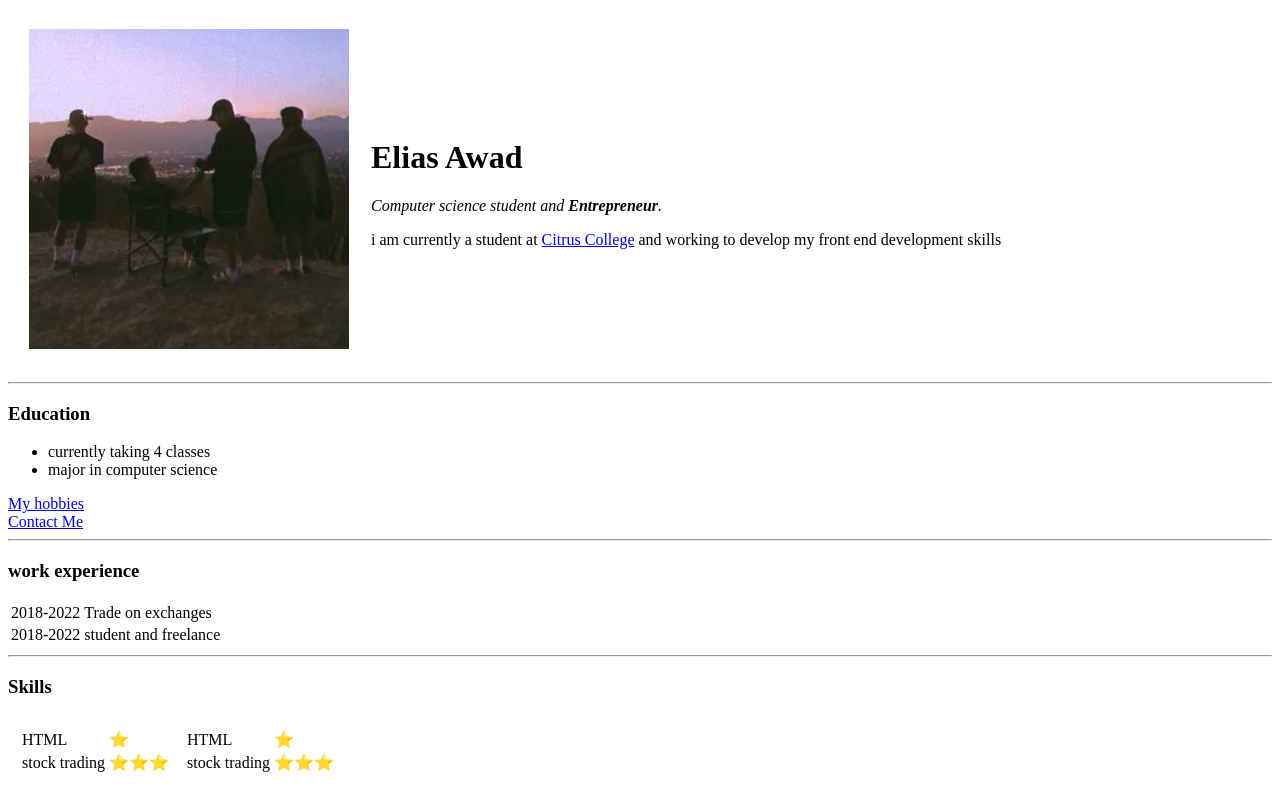
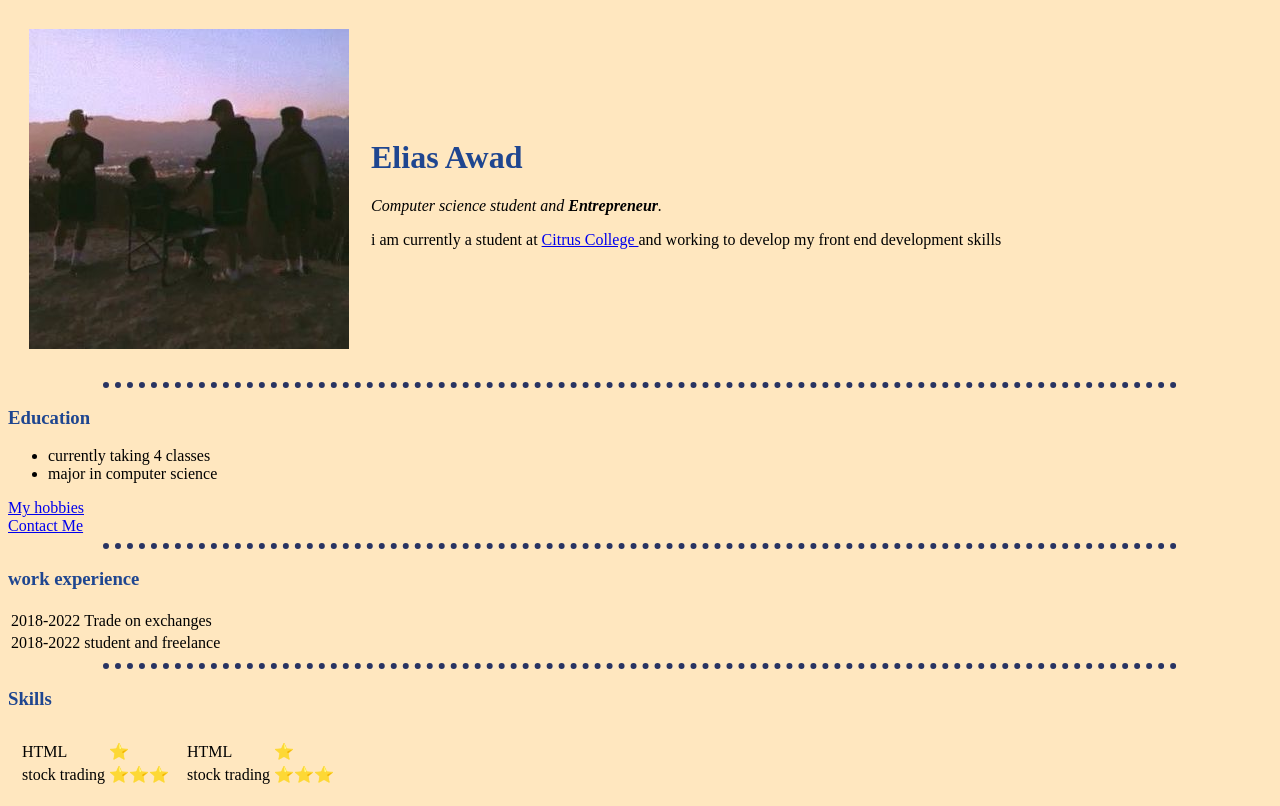
Before and after one commit to eliasawad18/cv, a plain HTML site: page index.html in a window 1280 px wide. Drawn offline with Linux system fonts and the light colour scheme.

Commit message:
Add files via upload

```diff
--- /dev/null
+++ b/css/styles.css
@@ -0,0 +1,23 @@
+
+
+    body{
+      background-color: #FFE7BF
+    }
+    h1{
+      color: #1F4690;
+    }
+    h3 {
+      color: #1F4690;
+    }
+    hr {
+
+      border-style: none;
+      border-top-style: dotted;
+      border-color: #293462;
+      border-width: 6px;
+      width: 85%;
+
+    }
+    href {
+      color: #377D71;
+    }
--- a/index.html
+++ b/index.html
@@ -4,17 +4,21 @@
   <head>
     <meta charset="utf-8"> <!-- utf 8 displays most unicodes -->
     <title>Elias Personal Site</title>
+    <link rel="stylesheet" href="css/styles.css">
   </head>
+
 
   <body>
     <table cellspacing="20">
       <tr>
-      <td><img src="Images/elias.jpg" alt="profile image"></td>
+        <td><img src="images/elias.jpg" alt="profile image"></td>
         <td>
           <h1>Elias Awad</h1>
           <p><em>Computer science student and <strong>Entrepreneur</strong>.</em></p>
-        <p>i am currently a student at <a href="https://www.citruscollege.edu/Pages/home.aspx"> Citrus College</a> and working to develop my
-          front end development skills </p>
+          <p>i am currently a student at
+            <a href="https://www.citruscollege.edu/Pages/home.aspx"> Citrus College
+            </a> and working to develop my front end development skills
+          </p>
         </td>
       </tr>
     </table>
@@ -26,7 +30,7 @@
     <li>currently taking 4 classes</li>
     <li>major in computer science</li>
   </ul>
-  <a href="Hobbies.html">My hobbies</a>
+  <a href="Hobbies.Html">My hobbies</a>
   <br>
   <a href="contact.html">Contact Me</a>
   <hr>
```
Also changed, not shown: Contact.html (+2 -0 lines), Hobbies.html (+2 -0 lines). Lines whose indentation alone changed are shown as unchanged.
